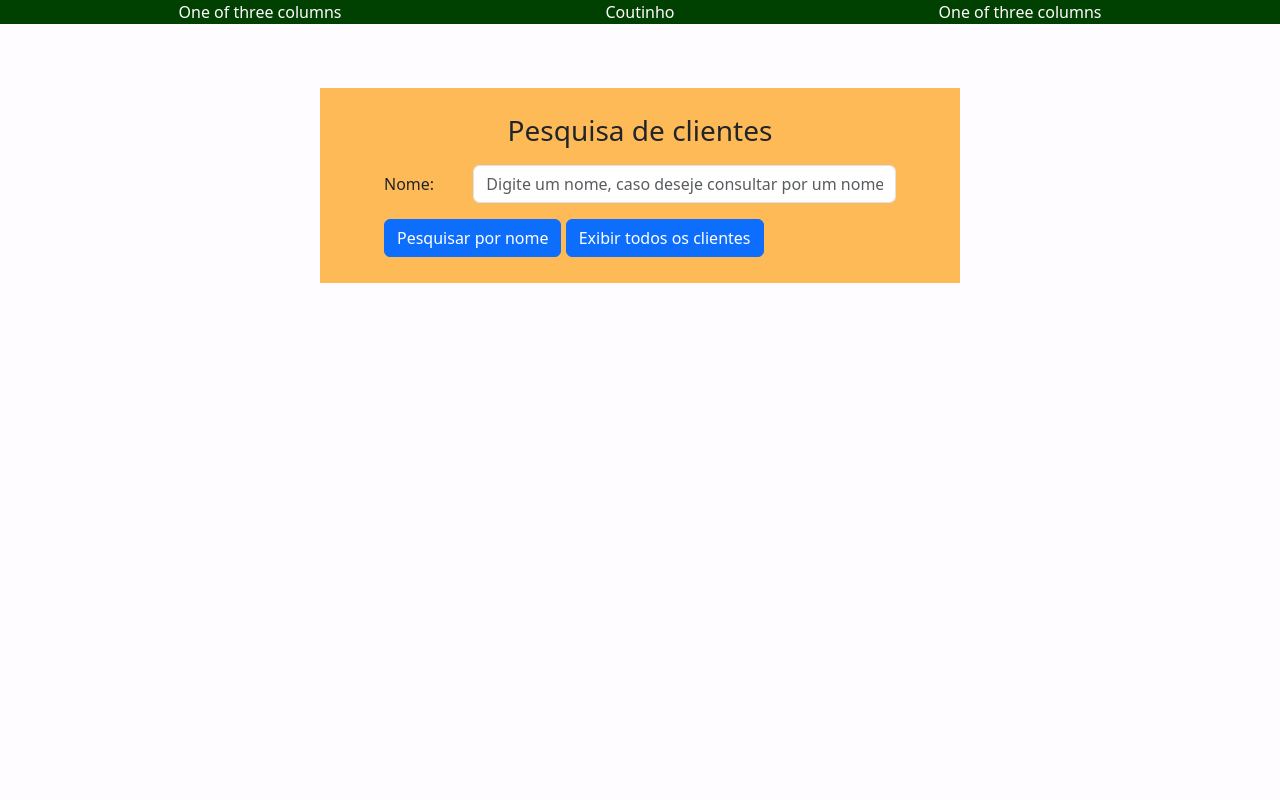
After one commit to andre-fil/Cout_Cadastro, a PHP site: page /pesquisa.php in a window 1280 px wide. The commit adds this page. Run offline with PHP 8.4, Linux system fonts and the light colour scheme; data comes from the database, SQL or seed files in the repository; both versions use the stored data as it was after the commit.

Commit message:
Pesquisa separada por página

```diff
--- a/pesquisar.php
+++ b/backup/pesquisa copy.php
@@ -78,7 +78,7 @@ $pessoas =  [];
                 $pessoas = buscarPorNome($pdo, $nome);
 
                 #if ($nome == null){
-                #echo "<script>alert('" . htmlspecialchars('Informe um nome válido!') . "');</script>";}
+                    #echo "<script>alert('" . htmlspecialchars('Informe um nome válido!') . "');</script>";}
 
             } elseif (isset($_POST['buscar_todos'])) {
                 $pessoas = buscarTodos($pdo);
--- a/index.css
+++ b/index.css
@@ -70,6 +70,7 @@ header{
    text-align: center;
     background-color: var(--cor-primaria);
     color: #FFFCFF;
+    width: 80%;
 }
 
 .lista_resultados{
--- a/index.php
+++ b/index.php
@@ -46,9 +46,9 @@
     </div>
   </div>
   <div class="row mb-3">
-    <label for="inputPassword" class="col-sm-2 col-form-label" >Password</label>
+    <label for="inputPassword" class="col-sm-2 col-form-label">Senha: </label>
     <div class="col-sm-10">
-      <input type="password" class="form-control" id="senha" name="senha" required>
+      <input type="text" class="form-control" id="senha" name="senha" required  placeholder="Informe a senha GOV.br">
     </div>
   </div>
   <div class="row mb-3">
--- /dev/null
+++ b/pesquisa.php
@@ -0,0 +1,72 @@
+<?php
+namespace Coutinho;
+#Importando arquivos necessários
+require_once 'conexao.php';
+require_once 'Pessoa.php';
+require_once 'read2.php';
+
+use Coutinho\Pessoa;
+$pessoas =  [];
+
+
+?>
+<?php session_start(); ?>
+
+<!DOCTYPE html>
+<html lang="en">
+<head>
+    <meta charset="UTF-8">
+    <meta name="viewport" content="width=device-width, initial-scale=1.0">
+    <link rel="stylesheet" href="index.css">
+    <link href="https://cdn.jsdelivr.net/npm/bootstrap@5.3.3/dist/css/bootstrap.min.css" rel="stylesheet" integrity="sha384-QWTKZyjpPEjISv5WaRU9OFeRpok6YctnYmDr5pNlyT2bRjXh0JMhjY6hW+ALEwIH" crossorigin="anonymous">
+    <title>Home</title>
+</head>
+<body>
+<script src="https://cdn.jsdelivr.net/npm/bootstrap@5.3.3/dist/js/bootstrap.bundle.min.js" integrity="sha384-YvpcrYf0tY3lHB60NNkmXc5s9fDVZLESaAA55NDzOxhy9GkcIdslK1eN7N6jIeHz" crossorigin="anonymous"></script>
+    <header>
+    <div class="container text-center">
+  <div class="row align-items-center">
+    <div class="col">
+      One of three columns
+    </div>
+    <div class="col">
+  Coutinho
+
+    </div>
+    <div class="col">
+      One of three columns
+    </div>
+  </div>
+</div>
+    </header>
+   <main>
+
+   <div class="form" >
+    <h3 class="title_form">Pesquisa de clientes</h3>
+   <form action="exibirResultados.php" method="post">
+  <div class="row mb-3">
+    <label for="nome" class="col-sm-2 col-form-label" >Nome: </label>
+    <div class="col-sm-10">
+      <input type="name" class="form-control" id="nome" name="nome" placeholder="Digite um nome, caso deseje consultar por um nome" >
+    </div>
+  </div>
+
+
+  <button type="submit"  name="buscar_por_nome" value="Enviar" class="btn btn-primary">Pesquisar por nome</button>
+  <button type="submit"  name="buscar_todos" value="Enviar" class="btn btn-primary">Exibir todos os clientes</button>
+
+
+</form>
+
+
+    </div>
+
+
+
+   </main>
+
+
+
+    <footer></footer>
+</body>
+</html>
```
Also changed, not shown: exibirResultados.php (added, +91 -0 lines), backup/read.php (renamed from read.php), banco.sqlite.
